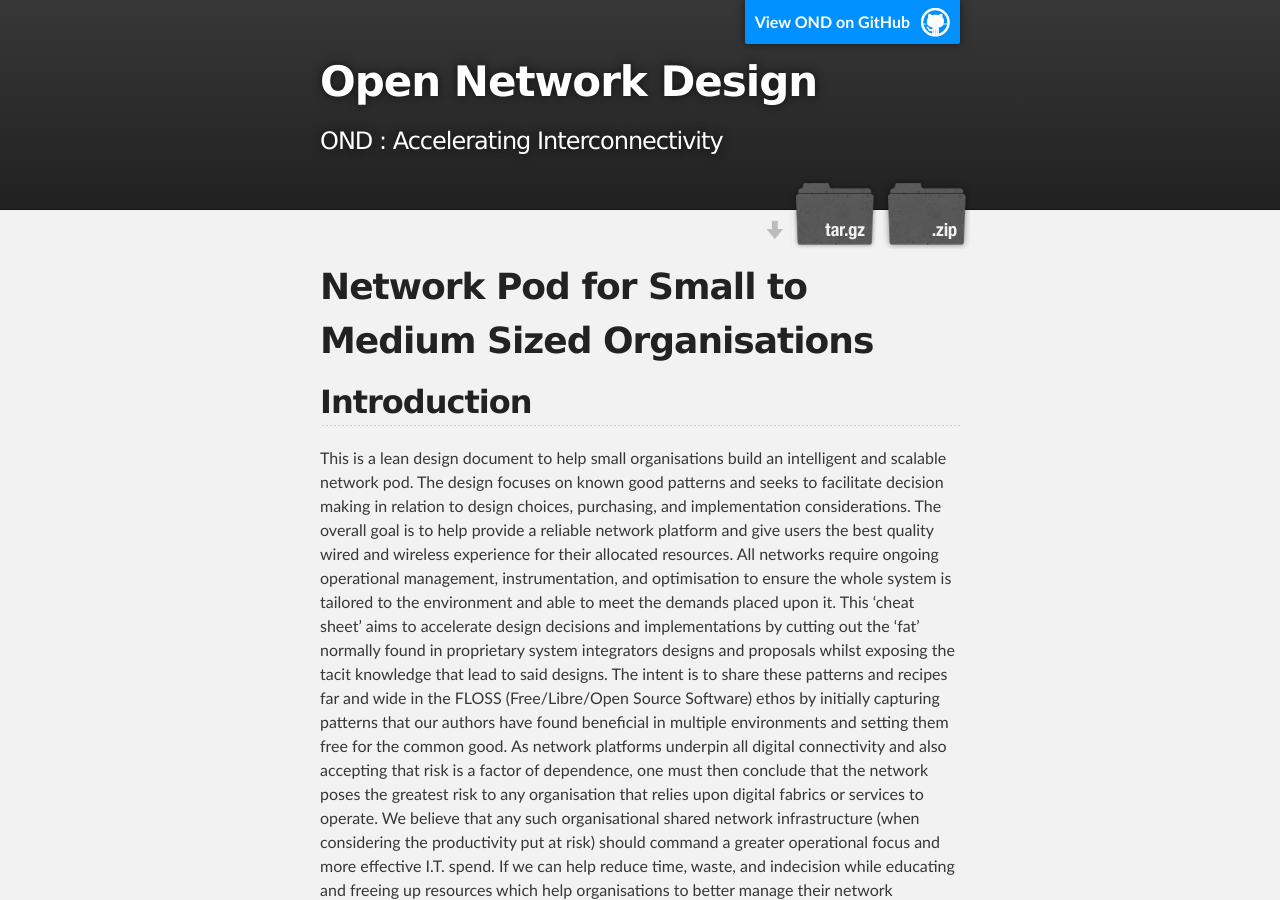
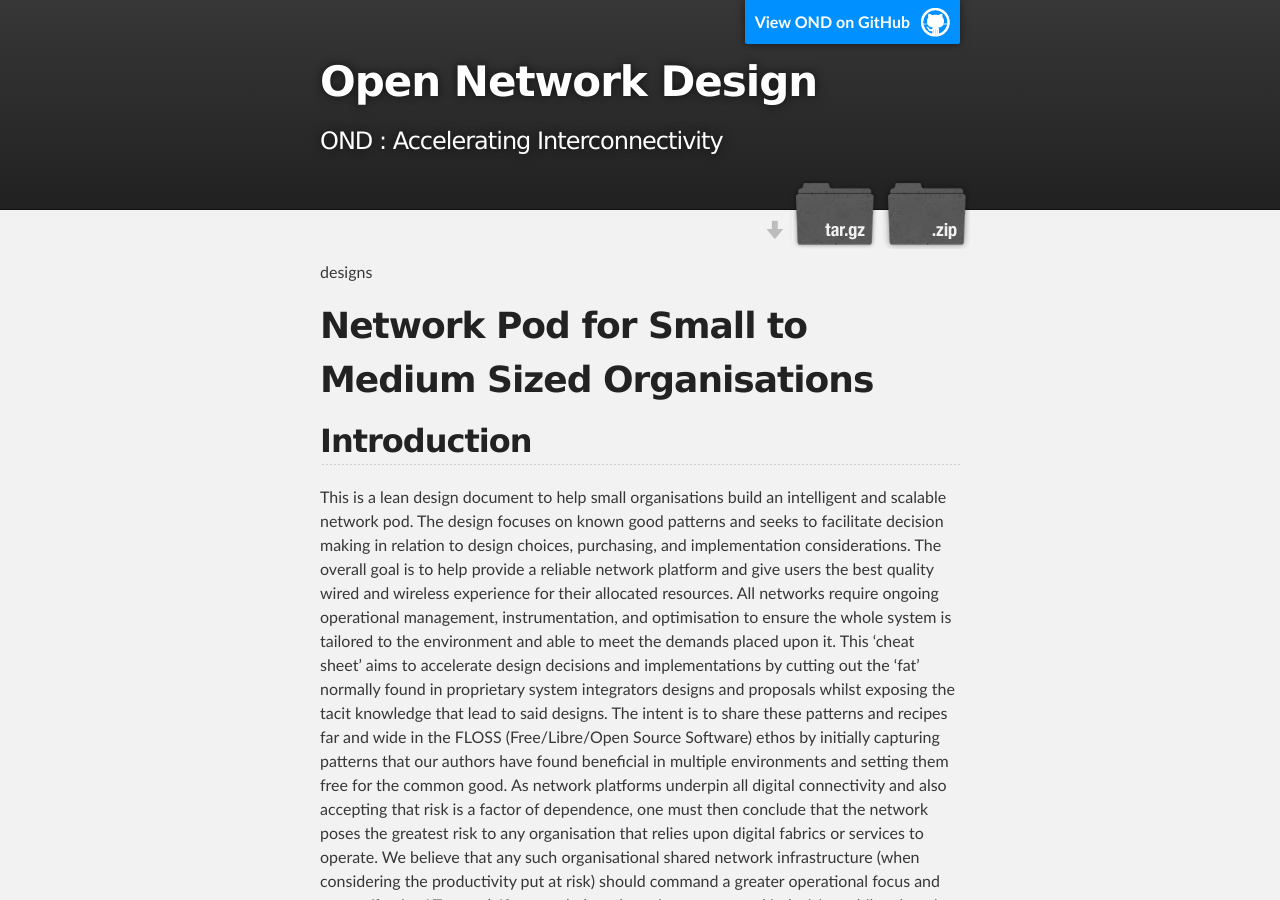
Before and after one commit to podomere/ond, a Jekyll site: the page built from ond-00001/ond-00001.md, in a window 1280 px wide and 900 px high. Built offline with Jekyll 4.4.1, drawn with Linux system fonts in a browser that asks for light colours.

Commit message:
Update ond-00001.md

```diff
--- a/ond-00001/ond-00001.md
+++ b/ond-00001/ond-00001.md
@@ -3,6 +3,8 @@ layout: default
 title: ond-00001
 categories : designs
 ---
+
+{{page.categories}}
 
 # Network Pod for Small to Medium Sized Organisations
 
```
